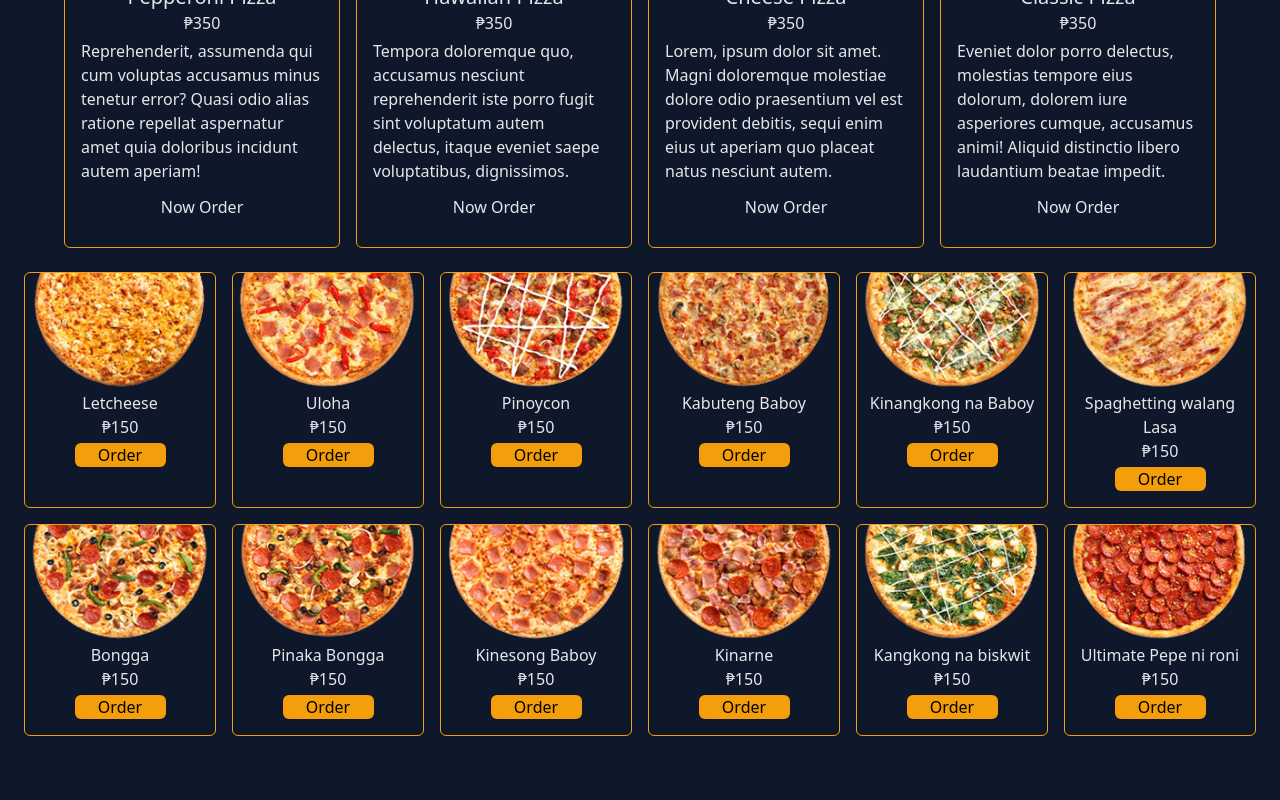
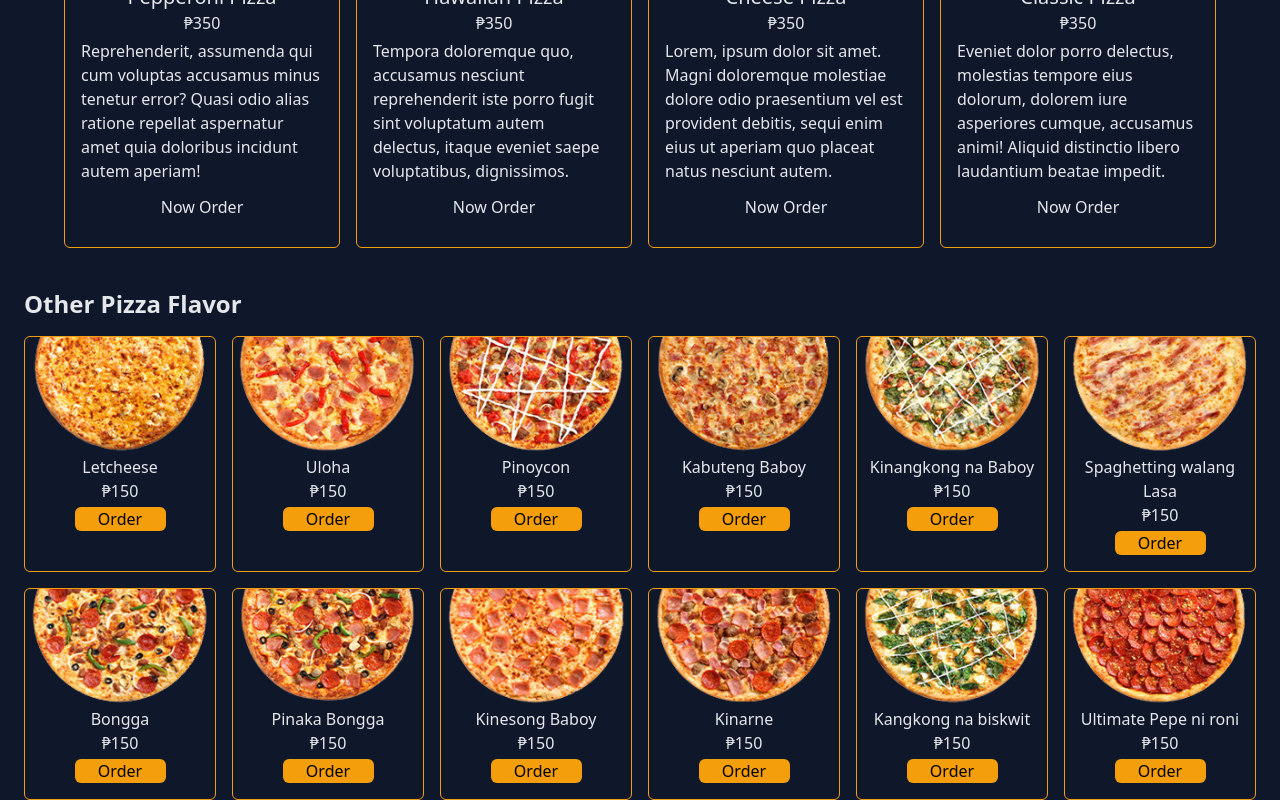
Before and after one commit to Drinisit/pizzharot, a React (Create React App) app: page / in a window 1280 px wide. Shown: the part 1260-2060 px from the top of the page. Before the commit the page ends 1996 px from the top, so only its background shows below. Built offline with nearby package versions, Linux system fonts and the light colour scheme.

Commit message:
adding other flavor pizza

```diff
--- a/src/components/Menus.jsx
+++ b/src/components/Menus.jsx
@@ -43,7 +43,10 @@ const Menus = () => {
                   <button className='py-1 px-3 mt-2 cursor-pointer hover:text-amber-500'>Now Order</button>
               </div>
         </div>
-        <div className='mt-6 grid grid-cols-6 gap-4'>
+        <div className='mt-6 grid sm:grid-cols-3 md:grid-cols-6 gap-4'>
+          <div className='text-2xl font-bold mt-4 sm:col-span-3 md:col-span-6'>
+            <h1>Other Pizza Flavor</h1>
+          </div>
               <div className='border flex flex-col border-amber-500 rounded-md px-1 py-4 overflow-hidden'>
                   <div className='mt-[-5rem]'>
                   <img src={ pizzaImages.pizza5Cheese } alt="" />
```
